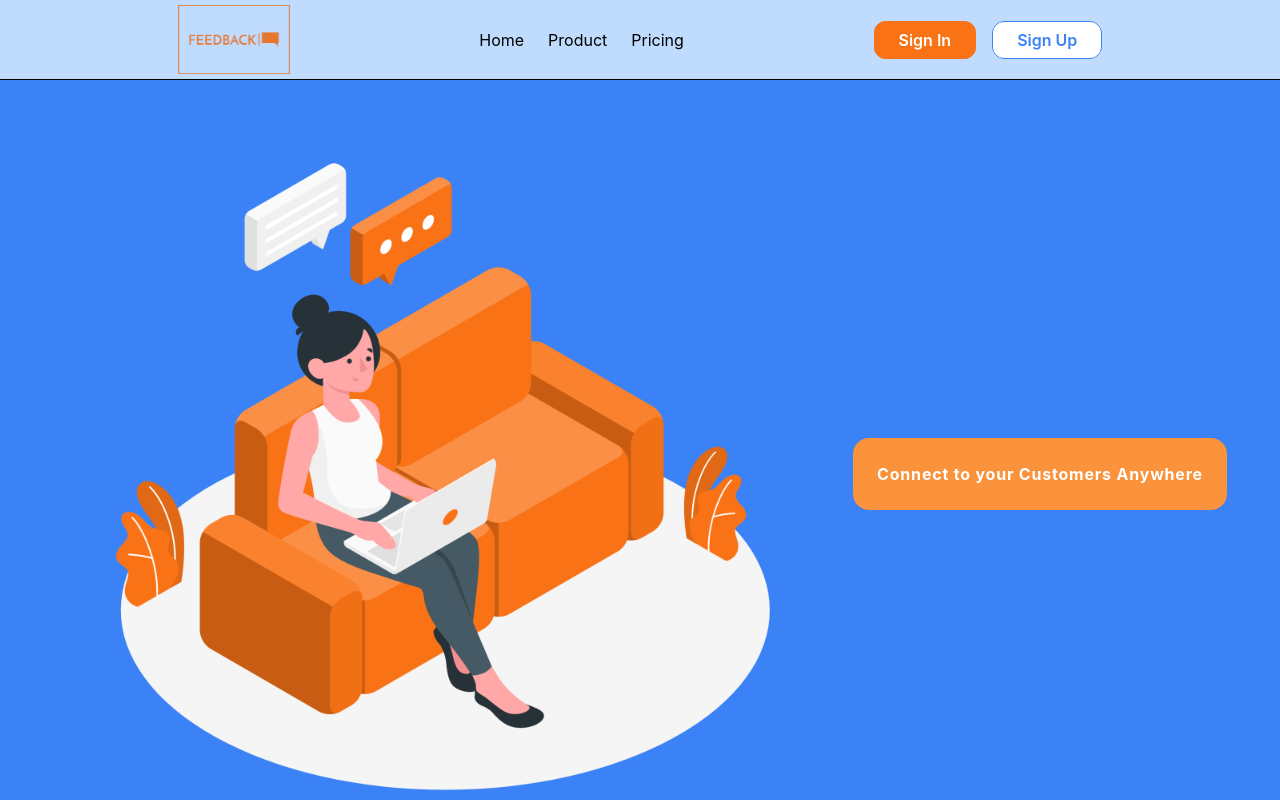
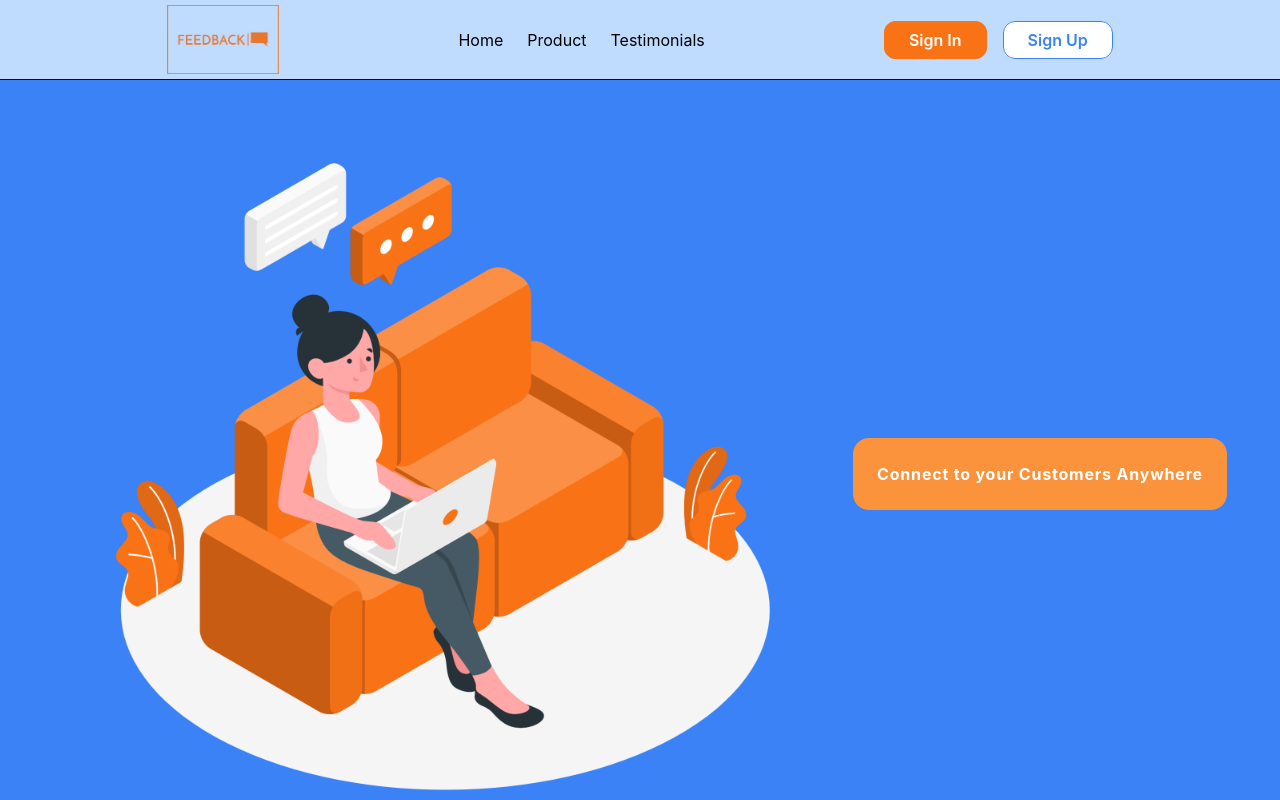
Before and after one commit to crankypirat3/next-firebase-crm, a Next.js app: page / in a window 1280 px wide. Shown: the top 800 px of the page. Built offline with nearby package versions, Linux system fonts and the light colour scheme; no server answers.

Commit message:
next commit

```diff
--- a/components/LinkModal.js
+++ b/components/LinkModal.js
@@ -1,5 +1,6 @@
 import { useEffect } from "react"
 import { useState } from "react"
+import { GiConsoleController } from "react-icons/gi"
 import { IoMdClose } from "react-icons/io"
 
 
@@ -21,6 +22,8 @@ const LinkModal = ({user, setLinkModalStatus, linkModalStatus}) => {
         alert("copied")
     }
 
+
+
     const getEnv = () => {
         if (process.env.NODE_ENV == 'production') {
             setEnv(process.env.NEXT_PUBLIC_VERCEL_DOMAIN)
@@ -31,6 +34,8 @@ const LinkModal = ({user, setLinkModalStatus, linkModalStatus}) => {
 
     const link123 = `${env}/${user.user.uid}/feedback`
     // console.log(link123)
+
+    console.log(process.env.NODE_ENV)
     return(
         <div className="fixed z-40  w-full h-full overflow-auto bg-black/[.4]">
             <div className="bg-gray-50 mx-5 md:mx-auto h-96 mt-48 max-w-2xl p-3 rounded-2xl">
--- a/components/LoginForm.js
+++ b/components/LoginForm.js
@@ -18,7 +18,6 @@ export default function LoginForm() {
 
     const handleSubmit = (e) =>{
         e.preventDefault()
-        console.log(email, password)
         signInWithEmailAndPassword(auth, email, password)
             .then((userCredential) =>{
                 const user = userCredential.user;
@@ -29,7 +28,6 @@ export default function LoginForm() {
             }).then(()=>{
                 Router.push('/')
             }).catch(error => {
-                console.log("email or password are incorrect")
                 setIncorrectLogin(true)
             })
     }
--- a/components/Navbar.js
+++ b/components/Navbar.js
@@ -2,16 +2,17 @@ import Link from "next/link"
 import Image from "next/image"
 
 import { useEffect, useRef, useState } from "react";
-import {GiHamburgerMenu} from "react-icons/gi";
+import {GiConsoleController, GiHamburgerMenu} from "react-icons/gi";
 
 import { useSelector } from "react-redux";
 import userSlice from "../slices/userSlice";
 
 
 
-export default function Navbar({user, scrollMenu}) {
+export default function Navbar({user, scrollMenu, scroll}) {
     const [menu, setMenu] = useState(false)
 
+    const hrefTargets = ['hero', 'product', 'testimonials']
 
 
     const ref = useRef()
@@ -41,12 +42,28 @@ export default function Navbar({user, scrollMenu}) {
     }
     },[menu])
 
+    const testScroll = (e) => {
+        let test = document.getElementById(e.target.value);
+        e.preventDefault()
+        if(menu && e.target.value == 'testimonials'){
+            // test.scrollIntoView({behavior:'smooth', block:'start'})
+            window.scroll({
+                top: 1300,
+                behavior: 'smooth'
+            })
+            // console.log('tested')
+        } else {
+            test.scrollIntoView({behavior:'smooth', block: 'center', });
 
+        }
+    }
 
     const menuSlide = (e) => {
         setMenu(!menu)
 
         }
+
+
 
         // console.log(user.user.email)
     return(
@@ -57,15 +74,15 @@ export default function Navbar({user, scrollMenu}) {
 
                 </div>
                 <div className={`hidden md:flex`}>
-                    <Link href="#">
-                        <a className="  px-3 py-7  hover:bg-blue-400 hover:text-white">Home</a>
-                    </Link>
-                    <Link  href="#">
-                        <a className=" px-3 py-7  hover:bg-blue-400 hover:text-white">Product</a>
-                    </Link>
-                    <Link href="#">
-                        <a className=" px-3 py-7  hover:bg-blue-400 hover:text-white">Pricing</a>
-                    </Link>
+                    <button onClick={testScroll} value={hrefTargets[0]} className=" px-3 py-7  hover:bg-blue-400 hover:text-white">
+                        Home
+                    </button>
+                    <button onClick={testScroll} value={hrefTargets[1]} className=" px-3 py-7  hover:bg-blue-400 hover:text-white">
+                        Product
+                    </button>
+                    <button onClick={testScroll} value={hrefTargets[2]} className=" px-3 py-7  hover:bg-blue-400 hover:text-white">
+                        Testimonials
+                    </button>
 
 
                 </div>
@@ -105,15 +122,21 @@ export default function Navbar({user, scrollMenu}) {
 
 
                 <div id="mobileMenu" ref={ref} className={`${menu ? "right-0" : "right-[-500px]" } z-50 fixed flex flex-col w-72 top-[79px] h-screen transition-all duration-500 ease-in-out bg-blue-100 md:hidden`}>
-                    <Link href="#">
-                        <a className="py-3 px-5 mx-auto w-full text-center my-10 hover:bg-blue-400 hover:text-white">Home</a>
-                    </Link>
-                    <Link  href="#">
+                    <button onClick={testScroll} value={hrefTargets[0]} className="py-3 px-5 mx-auto w-full text-center my-10 hover:bg-blue-400 hover:text-white" oncl>
+                        Home
+                    </button>
+                    <button onClick={testScroll} value={hrefTargets[1]} className="py-3 px-5 mx-auto w-full text-center my-10 hover:bg-blue-400 hover:text-white" oncl>
+                        Product
+                    </button>
+                    <button onClick={testScroll} value={hrefTargets[2]} className="py-3 px-5 mx-auto w-full text-center my-10 hover:bg-blue-400 hover:text-white" oncl>
+                        Testimonials
+                    </button>
+                    {/* <Link  href="#">
                         <a className="py-3 px-5 mx-auto w-full text-center my-10 hover:bg-blue-400 hover:text-white">Product</a>
                     </Link>
                     <Link href="#">
                         <a className="py-3 px-5 mx-auto w-full text-center my-10 hover:bg-blue-400 hover:text-white">Pricing</a>
-                    </Link>
+                    </Link> */}
                     {
                         user.user == null ?
                         <div className="flex justify-around mt-36">
--- a/pages/[user]/dashboard.js
+++ b/pages/[user]/dashboard.js
@@ -11,6 +11,7 @@ import { login, logout } from "../../slices/userSlice";
 import {useRouter} from "next/router";
 import useFirebaseAuth from "../../hooks/useFirebaseAuth";
 import Footer from "../../components/Footer";
+import { connectFirestoreEmulator } from "firebase/firestore";
 
 
 export default function Dashboard() {
@@ -27,11 +28,6 @@ export default function Dashboard() {
         })
 
     }
-
-    // console.log(currentUser);
-
-    // get current Ticekts
-
 
         {
             if(currentUser.user) {
--- a/pages/[user]/settings.js
+++ /dev/null
@@ -1,46 +0,0 @@
-import { useSelector } from "react-redux"
-import useFirebaseAuth from "../../hooks/useFirebaseAuth";
-import Header from "../../components/Header";
-
-import resolveConfig from 'tailwindcss/resolveConfig';
-import tailwindConfig from "../../tailwind.config";
-
-
-
-
-
-
-export default function Settings(){
-    // const fullConfig = resolveConfig(tailwindConfig);
-    // fullConfig.theme.colors.primary
-
-    // console.log(fullConfig.theme.colors.primary)
-
-    const handleSignOut = () =>{
-
-        signOut(auth).then(()=>{
-            router.push("/")
-        })
-
-    }
-
-    useFirebaseAuth()
-    const currentUser = useSelector((state) => state.user)
-
-    // console.log(currentUser)
-
-    if (currentUser.user) {
-        // console.log(currentUser)
-        return(
-            <>
-                <Header user={currentUser} signOut={handleSignOut}/>
-            </>
-        )
-    } else{
-        return(
-            <p>loading</p>
-        )
-    }
-
-
-}
--- a/pages/index.js
+++ b/pages/index.js
@@ -17,8 +17,8 @@ import { onAuthStateChanged } from 'firebase/auth'
 import { login, logout } from '../slices/userSlice'
 import Link from 'next/link'
 import { useRouter } from 'next/router'
+import { useRef } from 'react'
 
-// import { getAuth } from 'firebase/auth'
 
 
 
@@ -28,8 +28,16 @@ export default function Home() {
   const dispatch = useDispatch();
   const router = useRouter()
 
-  const redirect = () => {
-    router.push("/sign-up")
+  const heroRef = useRef()
+  const productRef = useRef()
+  const testimonialsRef = useRef()
+
+  const scroll = () => {
+    testRef.current.scrollIntoView({behavior:'smooth'})
+  }
+
+  const redirect = (e) => {
+    router.push(e.target.value)
   }
 
   useEffect(()=>{
@@ -48,27 +56,33 @@ export default function Home() {
   },[dispatch])
   return(
     <div className='min-h-screen relative'>
-      <Navbar user={currentUser}  />
-      <div className=' bg-blue-200 mx-auto rounded-2xl pt-[79px]'>
+      <Navbar user={currentUser} scroll={scroll}  />
+      <div id='hero' className='scroll-smooth bg-blue-200 mx-auto rounded-2xl pt-[79px]'>
         <div className='flex flex-col items-center justify-center md:flex-row bg-blue-500'>
           <div className="">
             <Image src='/Typing-amico.png' width={800} height={800} alt='hero image'/>
 
           </div>
-          <h2 className='bg-orange-400 mx-4 w-full text-white rounded-2xl font-bold tracking-wider md:w-auto p-6 text-center z-10 mb-4'>Connect to your Customers Anywhere</h2>
+          <h2 ref={heroRef} className='bg-orange-400 mx-4 w-full text-white rounded-2xl font-bold tracking-wider md:w-auto p-6 text-center z-10 mb-4'>Connect to your Customers Anywhere</h2>
         </div>
       </div>
 
       {/* Product */}
-      <h2 className='text-3xl text-center font-bold tracking-wider underline underline-offset-8 underline-offset-x decoration-purple-400 text-red p-5'>What We Do</h2>
+      <h2 className='scroll-smooth text-3xl text-center font-bold tracking-wider underline underline-offset-8 underline-offset-x decoration-purple-400 text-red p-5'>What We Do</h2>
+      <div id='product'  className=" mx-2 max-w-4xl md:mx-auto bg-blue-100 p-4 rounded-2xl">
+        <h3 className=' text-xl leading-loose text-center font-semibold tracking-wide underline underline-offset-8 decoration-orange-500'>
+          We Specialize in Connecting you and your Customers
+        </h3>
+        <p className='my-4 p-3 leading-loose text-lg'>Lorem ipsum dolor sit, amet consectetur adipisicing elit. Unde natus, possimus recusandae deleniti reiciendis explicabo qui, consequuntur mollitia libero exercitationem, beatae officia. Mollitia provident repellendus suscipit tenetur, asperiores quaerat officia velit incidunt dolore necessitatibus!</p>
+        <p className='my-4 p-3 leading-loose text-lg'>Lorem ipsum dolor sit, amet consectetur adipisicing elit. Unde natus, possimus recusandae deleniti reiciendis explicabo qui, consequuntur mollitia libero exercitationem, beatae officia. Mollitia provident repellendus suscipit tenetur, asperiores quaerat officia velit incidunt dolore necessitatibus!</p>
 
+      </div>
 
       {/* Testimonials */}
-      <h2 className='text-3xl text-center font-bold tracking-wider underline underline-offset-8 underline-offset-x decoration-purple-400 text-red p-5'>Testimonials</h2>
-      <div className='xs:mx-auto max-w-sm mx-auto md:max-w-none md:mx-auto md:flex md:justify-center  md:space-x-4'>
+      <h2 ref={testimonialsRef}  className='scroll-smooth text-3xl text-center font-bold tracking-wider underline underline-offset-8 underline-offset-x decoration-purple-400 text-red p-5'>Testimonials</h2>
+      <div id='testimonials' className='xs:mx-auto max-w-sm mx-auto md:max-w-none md:mx-auto md:flex md:justify-center  md:space-x-4'>
         <Card />
         <Card />
-
         <Card />
       </div>
 
@@ -84,9 +98,17 @@ export default function Home() {
 
         </ul>
         <div className='text-center mt-5 mb-0'>
-          <button onClick={redirect} className='px-8 py-5 bg-orange-500 rounded-2xl mb-4 mx-auto text-white'>
-            Get Started
-          </button>
+          {
+            currentUser.user ?
+            <button onClick={redirect} value={`/${currentUser.user.uid}/dashboard`} className='px-8 py-5 bg-orange-500 rounded-2xl mb-4 mx-auto text-white'>
+              Dashboard
+            </button>
+            :
+            <button onClick={redirect} value={'/sign-up'} className='px-8 py-5 bg-orange-500 rounded-2xl mb-4 mx-auto text-white'>
+              Get Started
+            </button>
+          }
+
 
         </div>
       </div>
```
Also changed, not shown: components/Paginate.js (+2 -19 lines), hooks/useFirebaseAuth.js (+0 -20 lines).
